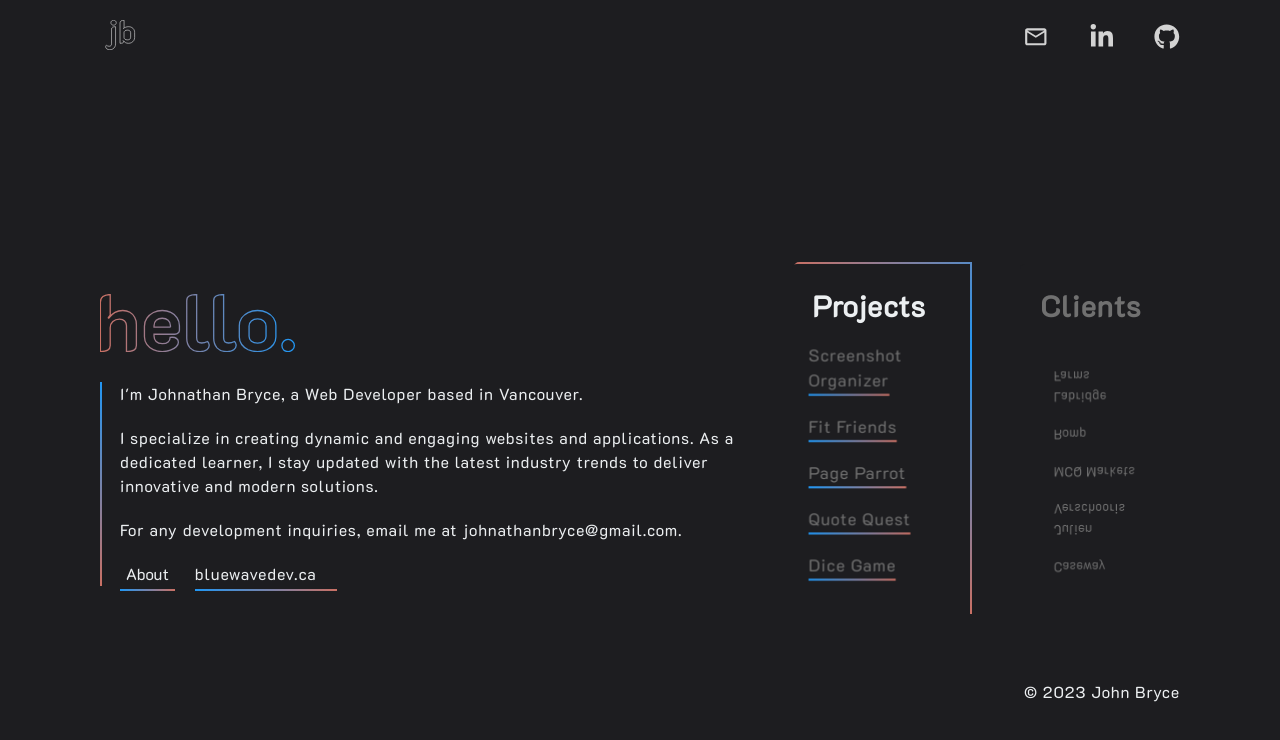
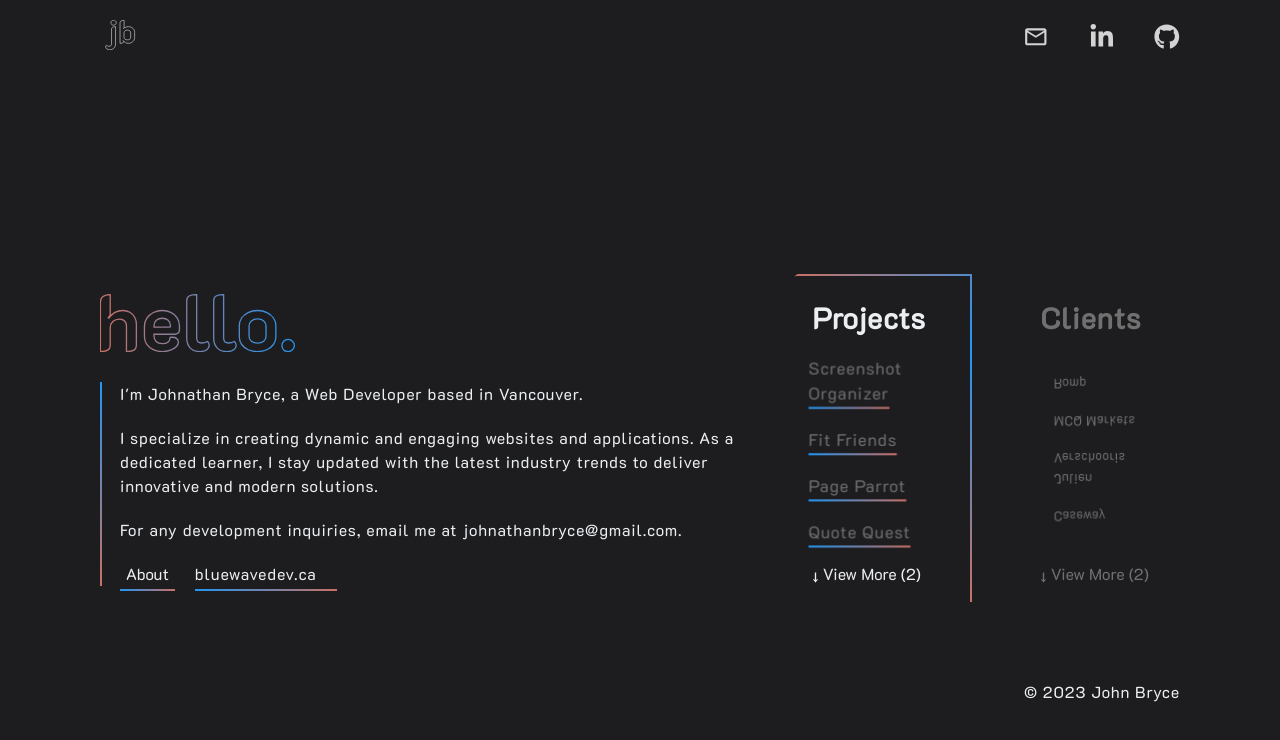
Before and after one commit to johnathanbryce/jb-portfolio, a Next.js app: page / in a window 1280 px wide. Shown: the top 740 px of the page. Built offline with nearby package versions, Linux system fonts and the light colour scheme.

Commit message:
added view more

```diff
--- a/src/components/Cards/CategoryCard/CategoryCard.module.css
+++ b/src/components/Cards/CategoryCard/CategoryCard.module.css
@@ -129,6 +129,54 @@
   }
 }
 
+/* View More/Less Button */
+.view_more_button {
+  background: none;
+  border: none;
+  color: var(--inactive-color);
+  cursor: pointer;
+  padding: 0;
+  margin-top: 0.5rem;
+  font-family: inherit;
+  font-size: clamp(1.2rem, 2vw, 1.6rem);
+  text-align: left;
+  transition: all 0.3s ease-in-out;
+  position: relative;
+  display: inline-block;
+  transform-origin: left;
+}
+
+.category_card.active .view_more_button {
+  color: var(--font-primary);
+}
+
+.category_card:not(.active) .view_more_button {
+  pointer-events: none;
+  color: var(--inactive-color);
+}
+
+.view_more_button:hover {
+  transform: scaleX(1.05);
+}
+
+.view_more_button::after {
+  content: "";
+  height: 0.2rem;
+  background: linear-gradient(270deg, var(--accent-primary) 0%, var(--accent-secondary) 100%);
+  opacity: 0;
+  transition: all 0.3s ease-in-out;
+  display: block;
+  position: absolute;
+  bottom: -0.5rem;
+  left: 0;
+  width: 100%;
+}
+
+.view_more_button:hover::after {
+  opacity: 1;
+  background: linear-gradient(90deg, var(--accent-primary) 0%, var(--accent-secondary) 100%);
+}
+
 /* Mobile Devices up to 480px */
 @media (max-width: 480px) {
 }
--- a/src/components/Cards/CategoryCard/CategoryCard.tsx
+++ b/src/components/Cards/CategoryCard/CategoryCard.tsx
@@ -9,6 +9,7 @@ interface CategoryCardProps {
   setActiveCategory?: () => void;
   isActive: boolean;
   activeContent: string | null;
+  maxVisibleItems?: number; // Number of items to show before "View More"
 }
 
 export default function CategoryCard({
@@ -18,8 +19,10 @@ export default function CategoryCard({
   setActiveCategory,
   activeContent,
   isActive,
+  maxVisibleItems = contentList.length, // Default to showing all items
 }: CategoryCardProps) {
   const [activeSection, setActiveSection] = useState<string | null>(null);
+  const [isExpanded, setIsExpanded] = useState<boolean>(false);
 
   // ensures that on the secondary click of activeSection, 'Intro' content is displayed
   const handleItemClick = (clickedSection: string) => {
@@ -43,6 +46,16 @@ export default function CategoryCard({
     }
   }, [activeContent, contentList]);
 
+  // Determine which items to display
+  const hasMore = contentList.length > maxVisibleItems;
+  const visibleItems = isExpanded ? contentList : contentList.slice(0, maxVisibleItems);
+  const hiddenCount = contentList.length - maxVisibleItems;
+
+  const toggleExpanded = (e: React.MouseEvent) => {
+    e.stopPropagation(); // Prevent triggering setActiveCategory
+    setIsExpanded(!isExpanded);
+  };
+
   return (
     <div
       className={`${isActive ? styles.active : ""} ${styles.category_card}`}
@@ -50,7 +63,7 @@ export default function CategoryCard({
     >
       <h2 className={styles.title}>{title}</h2>
       <ul className={styles.list_flex_wrapper}>
-        {contentList.map((content: any, index: number) => (
+        {visibleItems.map((content: any, index: number) => (
           <li
             key={index}
             className={`${styles.link} ${activeSection === content ? styles.active_link : ""}`}
@@ -62,6 +75,15 @@ export default function CategoryCard({
           </li>
         ))}
       </ul>
+      {hasMore && (
+        <button
+          className={styles.view_more_button}
+          onClick={toggleExpanded}
+          aria-label={isExpanded ? "View less items" : `View ${hiddenCount} more items`}
+        >
+          {isExpanded ? "↑ View Less" : `↓ View More (${hiddenCount})`}
+        </button>
+      )}
     </div>
   );
 }
--- a/src/components/ContentContainer/ContentContainer.tsx
+++ b/src/components/ContentContainer/ContentContainer.tsx
@@ -81,6 +81,9 @@ export default function ContentContainer() {
         break;
       case "SolLuna Essence":
         setActiveTechStack(["javascript", "jquery", "css"]);
+        break;
+      case "MyTube":
+        setActiveTechStack(["typescript", "react", "api", "css"]);
         break;
       default:
         setActiveTechStack([]);
@@ -168,6 +171,17 @@ export default function ContentContainer() {
             techStack={["JavaScript", "jQuery"]}
             github="https://github.com/johnathanbryce/Dice-Game"
             description="A dice rolling game against a computer. Highest number after 3 rolls wins! My final individual project for BCIT's COMP2131 - Web Development with Javascript that received a final grade of 100%."
+          />
+        );
+      case "MyTube":
+        return (
+          <ContentCard
+            title="MyTube"
+            isActive={activeContent === "MyTube"}
+            url="https://mytube-jb.vercel.app/"
+            github="https://github.com/johnathanbryce/mytube"
+            techStack={["React", "TypeScript", "Google API (YouTube)", "CSS"]}
+            description="MyTube fetches data from multiple YouTube channels, displaying the 8 latest videos for each. With seamless integration with the YouTube API, it keeps me updated on the latest content from my favourite creators, all in one place."
           />
         );
       case "Caseway":
@@ -264,6 +278,17 @@ export default function ContentContainer() {
             description="The digital gateway to Labridge Farms, highlighting their premium farm-raised meats and high-quality Labrador Retrievers. It offers visitors an opportunity to explore and buy farm-fresh meats and learn about adopting one of their available or upcoming Labrador Retrievers."
           />
         );
+      case "SolLuna Essence":
+        return (
+          <ContentCard
+            title="SolLuna Essence"
+            isActive={activeContent === "SolLuna Essence"}
+            url="https://www.sollunaessence.com/"
+            github="https://github.com/johnathanbryce/SolLuna-Essence"
+            techStack={["JavaScript", "jQuery", "SCSS", "CSS", "HTML"]}
+            description="This site provides current and prospective patrons a landing page to learn about and access services for spiritual healing and guidance techniques from Bio-Energy Healing Practitioner and Intuitive reader, Sydney Fisher."
+          />
+        );
       default:
         return <Intro />;
     }
@@ -290,10 +315,12 @@ export default function ContentContainer() {
               "Page Parrot",
               "Quote Quest",
               "Dice Game",
+              "MyTube",
             ]}
             setActiveContent={setActiveContent}
             isActive={activeCategory === "Projects"}
             activeContent={activeContent}
+            maxVisibleItems={4}
           />
           <CategoryCard
             title="Clients"
@@ -304,10 +331,12 @@ export default function ContentContainer() {
               "MCQ Markets",
               "Romp",
               "Labridge Farms",
+              "SolLuna Essence",
             ]}
             setActiveContent={setActiveContent}
             isActive={activeCategory === "Work"}
             activeContent={activeContent}
+            maxVisibleItems={4}
           />
         </div>
       ) : (
```
